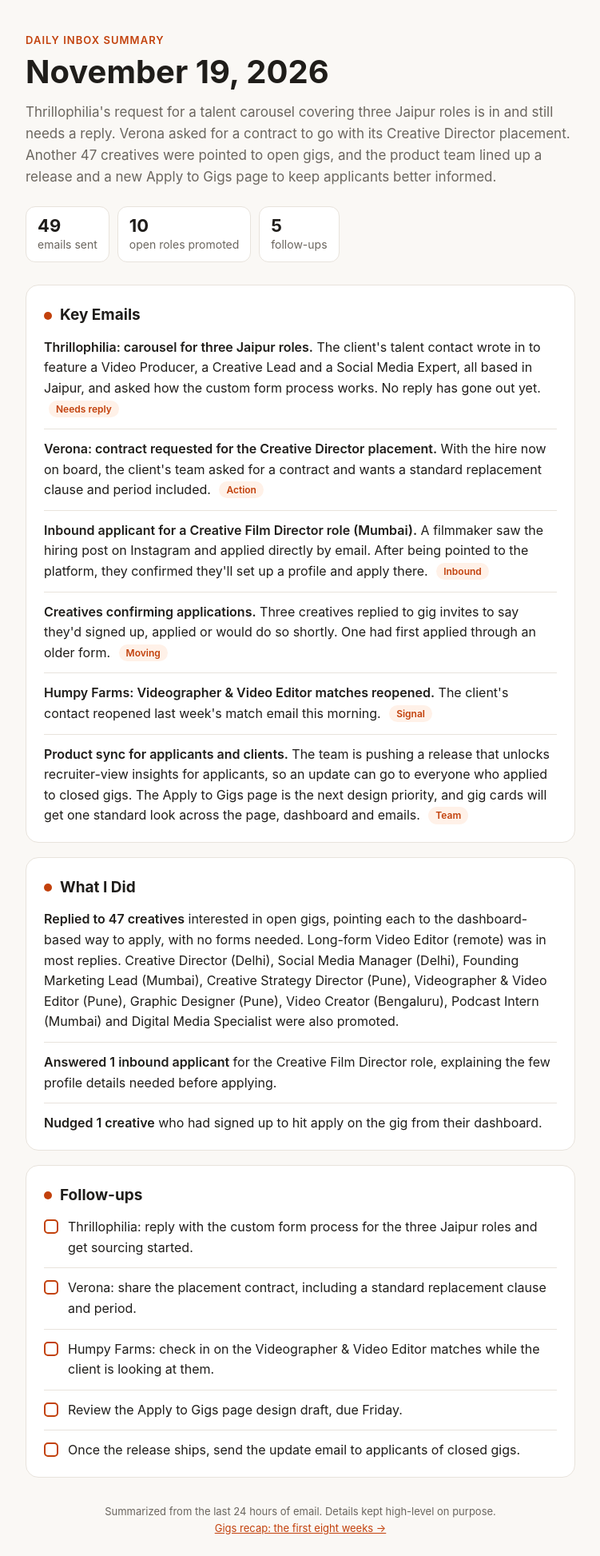
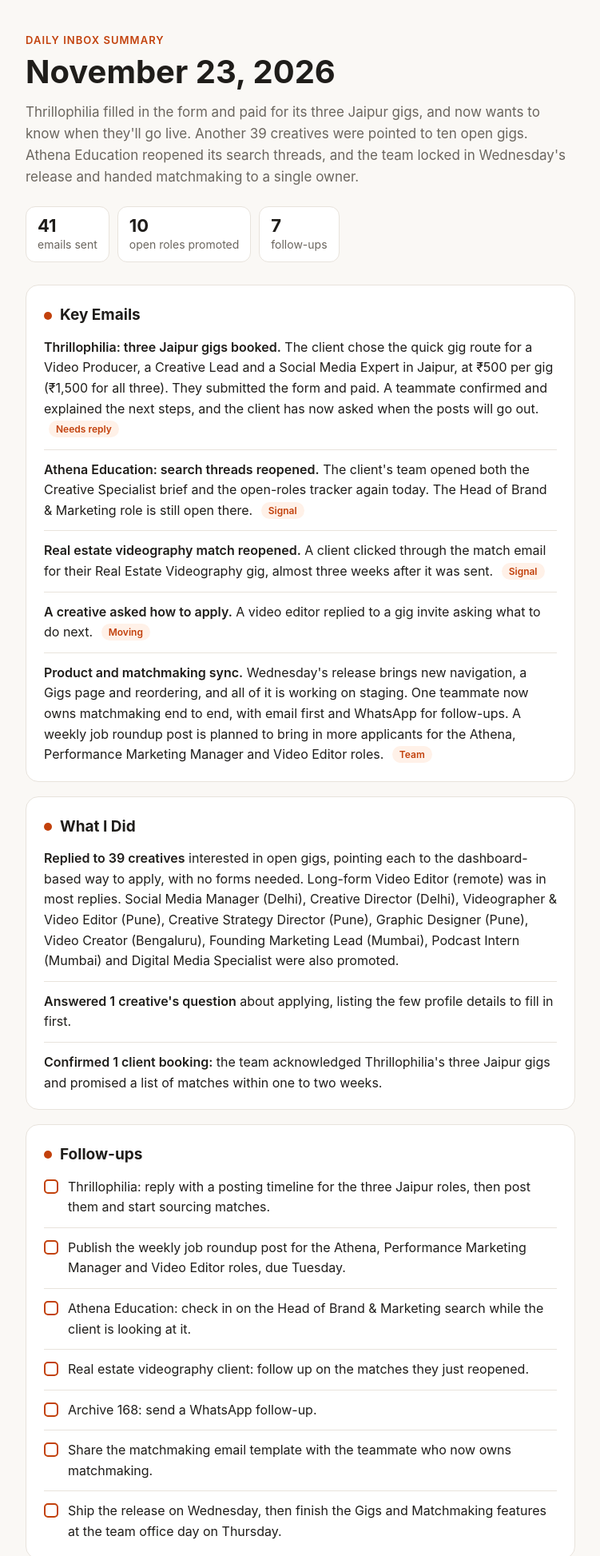
Before and after one commit to avantinagral/avantinagral.github.io, a plain HTML site: page index.html in a window 1280 px wide. Shown: the top 1946 px of the page at 80% size, without its empty margins (264-1015 px from the left). Drawn offline with Linux system fonts and the light colour scheme.

Commit message:
Daily summary for November 23, 2026

```diff
--- a/index.html
+++ b/index.html
@@ -3,7 +3,7 @@
 <head>
 <meta charset="utf-8">
 <meta name="viewport" content="width=device-width, initial-scale=1">
-<title>November 19, 2026</title>
+<title>November 23, 2026</title>
 <meta name="description" content="A high-level daily summary of email activity.">
 <style>
   :root {
@@ -78,48 +78,49 @@
 <main>
   <header>
     <p class="eyebrow">Daily inbox summary</p>
-    <h1>November 19, 2026</h1>
+    <h1>November 23, 2026</h1>
     <p class="overview">
-      Thrillophilia's request for a talent carousel covering three Jaipur roles is in and still needs a reply. Verona asked
-      for a contract to go with its Creative Director placement. Another 47 creatives were pointed to open gigs, and the
-      product team lined up a release and a new Apply to Gigs page to keep applicants better informed.
+      Thrillophilia filled in the form and paid for its three Jaipur gigs, and now wants to know when they'll go live.
+      Another 39 creatives were pointed to ten open gigs. Athena Education reopened its search threads, and the team
+      locked in Wednesday's release and handed matchmaking to a single owner.
     </p>
     <ul class="stats">
-      <li><strong>49</strong>emails sent</li>
+      <li><strong>41</strong>emails sent</li>
       <li><strong>10</strong>open roles promoted</li>
-      <li><strong>5</strong>follow-ups</li>
+      <li><strong>7</strong>follow-ups</li>
     </ul>
   </header>
 
   <section>
     <h2><span class="dot"></span>Key Emails</h2>
     <ul class="items">
-      <li><span class="label">Thrillophilia: carousel for three Jaipur roles.</span> The client's talent contact wrote in to feature a Video Producer, a Creative Lead and a Social Media Expert, all based in Jaipur, and asked how the custom form process works. No reply has gone out yet. <span class="tag">Needs reply</span></li>
-      <li><span class="label">Verona: contract requested for the Creative Director placement.</span> With the hire now on board, the client's team asked for a contract and wants a standard replacement clause and period included. <span class="tag">Action</span></li>
-      <li><span class="label">Inbound applicant for a Creative Film Director role (Mumbai).</span> A filmmaker saw the hiring post on Instagram and applied directly by email. After being pointed to the platform, they confirmed they'll set up a profile and apply there. <span class="tag">Inbound</span></li>
-      <li><span class="label">Creatives confirming applications.</span> Three creatives replied to gig invites to say they'd signed up, applied or would do so shortly. One had first applied through an older form. <span class="tag">Moving</span></li>
-      <li><span class="label">Humpy Farms: Videographer &amp; Video Editor matches reopened.</span> The client's contact reopened last week's match email this morning. <span class="tag">Signal</span></li>
-      <li><span class="label">Product sync for applicants and clients.</span> The team is pushing a release that unlocks recruiter-view insights for applicants, so an update can go to everyone who applied to closed gigs. The Apply to Gigs page is the next design priority, and gig cards will get one standard look across the page, dashboard and emails. <span class="tag">Team</span></li>
+      <li><span class="label">Thrillophilia: three Jaipur gigs booked.</span> The client chose the quick gig route for a Video Producer, a Creative Lead and a Social Media Expert in Jaipur, at ₹500 per gig (₹1,500 for all three). They submitted the form and paid. A teammate confirmed and explained the next steps, and the client has now asked when the posts will go out. <span class="tag">Needs reply</span></li>
+      <li><span class="label">Athena Education: search threads reopened.</span> The client's team opened both the Creative Specialist brief and the open-roles tracker again today. The Head of Brand &amp; Marketing role is still open there. <span class="tag">Signal</span></li>
+      <li><span class="label">Real estate videography match reopened.</span> A client clicked through the match email for their Real Estate Videography gig, almost three weeks after it was sent. <span class="tag">Signal</span></li>
+      <li><span class="label">A creative asked how to apply.</span> A video editor replied to a gig invite asking what to do next. <span class="tag">Moving</span></li>
+      <li><span class="label">Product and matchmaking sync.</span> Wednesday's release brings new navigation, a Gigs page and reordering, and all of it is working on staging. One teammate now owns matchmaking end to end, with email first and WhatsApp for follow-ups. A weekly job roundup post is planned to bring in more applicants for the Athena, Performance Marketing Manager and Video Editor roles. <span class="tag">Team</span></li>
     </ul>
   </section>
 
   <section>
     <h2><span class="dot"></span>What I Did</h2>
     <ul class="items">
-      <li><span class="label">Replied to 47 creatives</span> interested in open gigs, pointing each to the dashboard-based way to apply, with no forms needed. Long-form Video Editor (remote) was in most replies. Creative Director (Delhi), Social Media Manager (Delhi), Founding Marketing Lead (Mumbai), Creative Strategy Director (Pune), Videographer &amp; Video Editor (Pune), Graphic Designer (Pune), Video Creator (Bengaluru), Podcast Intern (Mumbai) and Digital Media Specialist were also promoted.</li>
-      <li><span class="label">Answered 1 inbound applicant</span> for the Creative Film Director role, explaining the few profile details needed before applying.</li>
-      <li><span class="label">Nudged 1 creative</span> who had signed up to hit apply on the gig from their dashboard.</li>
+      <li><span class="label">Replied to 39 creatives</span> interested in open gigs, pointing each to the dashboard-based way to apply, with no forms needed. Long-form Video Editor (remote) was in most replies. Social Media Manager (Delhi), Creative Director (Delhi), Videographer &amp; Video Editor (Pune), Creative Strategy Director (Pune), Graphic Designer (Pune), Video Creator (Bengaluru), Founding Marketing Lead (Mumbai), Podcast Intern (Mumbai) and Digital Media Specialist were also promoted.</li>
+      <li><span class="label">Answered 1 creative's question</span> about applying, listing the few profile details to fill in first.</li>
+      <li><span class="label">Confirmed 1 client booking:</span> the team acknowledged Thrillophilia's three Jaipur gigs and promised a list of matches within one to two weeks.</li>
     </ul>
   </section>
 
   <section>
     <h2><span class="dot"></span>Follow-ups</h2>
     <ul class="items check">
-      <li><span class="box"></span><span>Thrillophilia: reply with the custom form process for the three Jaipur roles and get sourcing started.</span></li>
-      <li><span class="box"></span><span>Verona: share the placement contract, including a standard replacement clause and period.</span></li>
-      <li><span class="box"></span><span>Humpy Farms: check in on the Videographer &amp; Video Editor matches while the client is looking at them.</span></li>
-      <li><span class="box"></span><span>Review the Apply to Gigs page design draft, due Friday.</span></li>
-      <li><span class="box"></span><span>Once the release ships, send the update email to applicants of closed gigs.</span></li>
+      <li><span class="box"></span><span>Thrillophilia: reply with a posting timeline for the three Jaipur roles, then post them and start sourcing matches.</span></li>
+      <li><span class="box"></span><span>Publish the weekly job roundup post for the Athena, Performance Marketing Manager and Video Editor roles, due Tuesday.</span></li>
+      <li><span class="box"></span><span>Athena Education: check in on the Head of Brand &amp; Marketing search while the client is looking at it.</span></li>
+      <li><span class="box"></span><span>Real estate videography client: follow up on the matches they just reopened.</span></li>
+      <li><span class="box"></span><span>Archive 168: send a WhatsApp follow-up.</span></li>
+      <li><span class="box"></span><span>Share the matchmaking email template with the teammate who now owns matchmaking.</span></li>
+      <li><span class="box"></span><span>Ship the release on Wednesday, then finish the Gigs and Matchmaking features at the team office day on Thursday.</span></li>
     </ul>
   </section>
 
```
